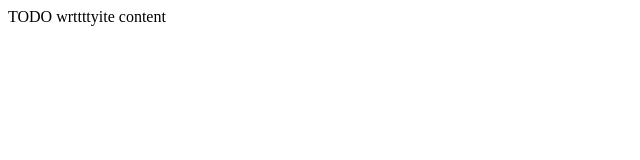
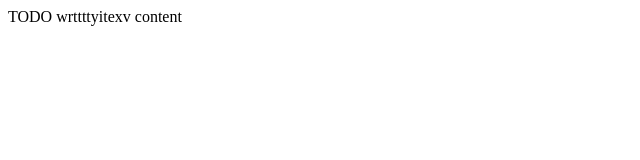
Before and after one commit to Freee-zz/start, a plain HTML site: page public_html/newhtml.html in a window 1280 px wide. Shown: the full height of the page, 0-640 px from the left. Drawn offline with Linux system fonts and the light colour scheme.

Commit message:
Update newhtml.html

```diff
--- a/public_html/newhtml.html
+++ b/public_html/newhtml.html
@@ -9,6 +9,6 @@ and open the template in the editor.
         <meta http-equiv="Content-Type" content="text/html; charset=UTF-8">
     </head>
     <body>
-        <div>TODO wrttttyite content</div>
+        <div>TODO wrttttyitexv content</div>
     </body>
 </html>
```
